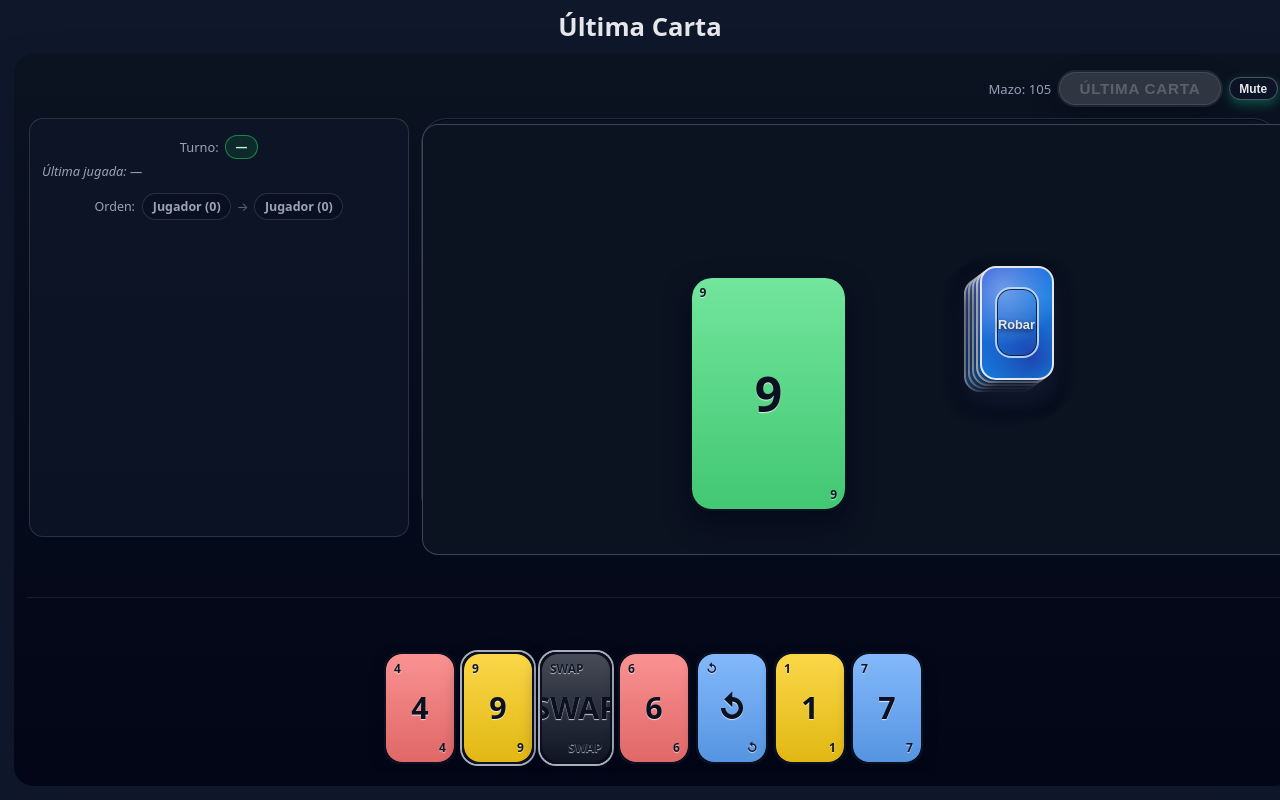
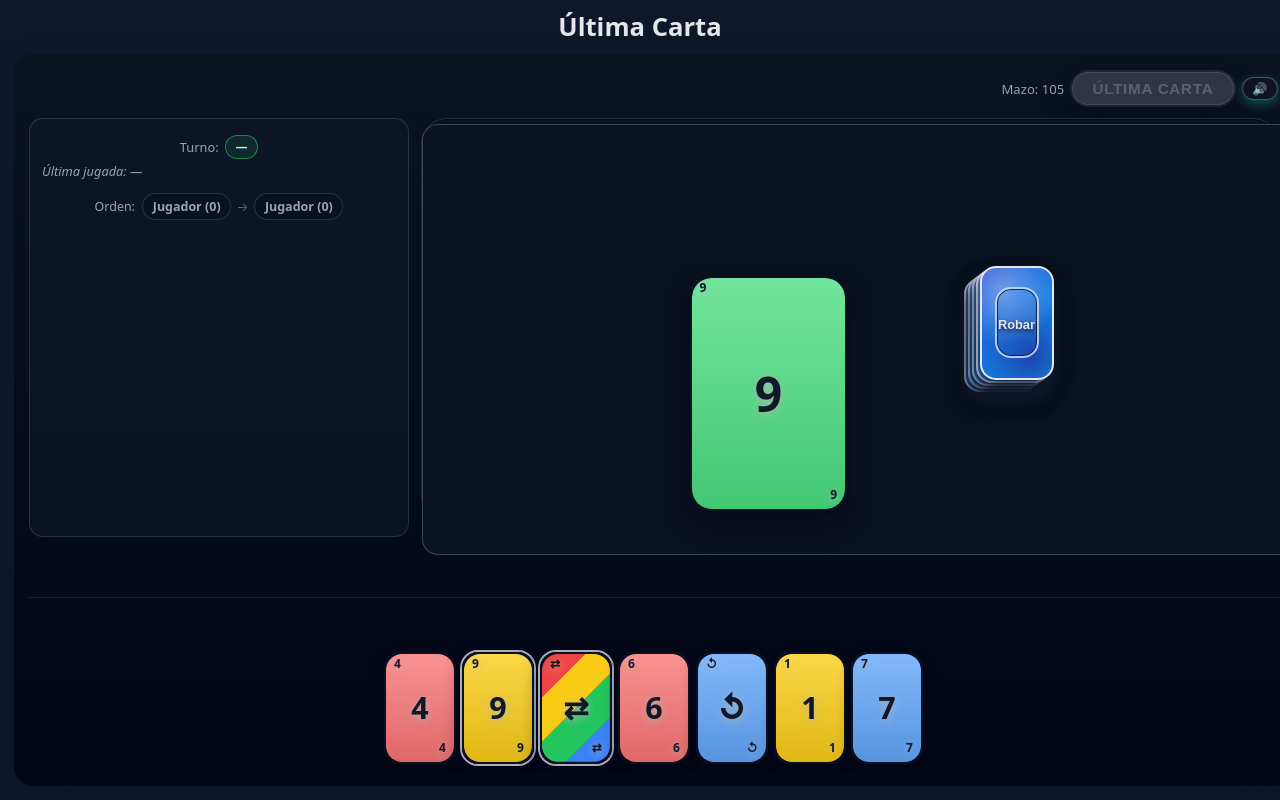
Before and after one commit to MariaPicazoSanchez/arquitecturaBase, a React (Vite) app in the folder client/games/uno/: page / in a window 1280 px wide. Built offline with nearby package versions, Linux system fonts and the light colour scheme.

Commit message:
detalles (falta subir la carta principal)

```diff
--- a/client/games/uno/src/components/Card.jsx
+++ b/client/games/uno/src/components/Card.jsx
@@ -60,18 +60,17 @@ export default function Card({
   isPlayable = false,
   isLastPlayed = false,
 }) {
-  const isWildValue = card.value === 'wild' || card.value === '+4';
-  const isPlusFour = card.value === '+4';
-  const isColorlessSpecial = card.color === 'wild';
+
+  const isColorlessSpecial = card.color === 'wild' || card.value === 'swap' || card.value === 'discard_all';
 
   let displayValue = card.value;
   if (card.value === 'skip') displayValue = '⏭';
   else if (card.value === 'reverse') displayValue = '↺';
-  else if (card.value === 'wild') displayValue = 'W';
+  else if (card.value === 'wild') displayValue = '★';
   else if (card.value === 'double') displayValue = 'x2';
-  else if (card.value === 'swap') displayValue = 'SWAP';
-  else if (card.value === 'discard_all') displayValue = 'ALL';
-  else if (card.value === 'skip_all') displayValue = 'SKIP';
+  else if (card.value === 'swap') displayValue = '⇄';
+  else if (card.value === 'discard_all') displayValue = '✖';
+  else if (card.value === 'skip_all') displayValue = '⦸';
 
   const classes = [
     'uno-card',
@@ -79,26 +78,18 @@ export default function Card({
     disabled && 'uno-card--disabled',
     isPlayable && 'uno-card--playable',
     isLastPlayed && 'uno-card--last-played',
-    isWildValue && 'uno-card--wild',
-    isPlusFour && 'uno-card--plus4',
+    (card.value === 'wild' || card.value === '+4') && 'uno-card--wild',
   ]
     .filter(Boolean)
     .join(' ');
 
   const baseColor = COLOR_MAP[card.color];
-  const solidColor = baseColor || (isColorlessSpecial ? '#111827' : '#e5e7eb');
 
   const rainbow =
   'linear-gradient(135deg, #ef4444 0 25%, #facc15 25% 50%, #22c55e 50% 75%, #3b82f6 75% 100%)';
-  const chosenSolid =
-    card.color && card.color !== 'wild' && COLOR_MAP[card.color]
-      ? `linear-gradient(90deg, ${COLOR_MAP[card.color]} 0 100%)`
-      : null;
 
-  const wildBar = chosenSolid ?? 'linear-gradient(90deg, #ef4444 0 25%, #facc15 25% 50%, #22c55e 50% 75%, #3b82f6 75% 100%)';
 
-  const innerStyle = isWildValue
-    ? isPlusFour
+  const innerStyle = isColorlessSpecial
     ? {
         backgroundColor: '#111827',
         backgroundImage: rainbow,
@@ -107,14 +98,7 @@ export default function Card({
         backgroundPosition: 'center',
       }
     : {
-          backgroundColor: '#111827',
-          backgroundImage: wildBar,
-          backgroundRepeat: 'no-repeat',
-          backgroundSize: '100% 10px',
-          backgroundPosition: 'top',
-        }
-    : {
-        backgroundColor: solidColor,
+        backgroundColor: baseColor || '#111827',
         backgroundImage:
           'linear-gradient(180deg, rgba(255,255,255,0.22), rgba(0,0,0,0.10))',
       };
--- a/client/games/uno/src/components/GameResultModal.jsx
+++ b/client/games/uno/src/components/GameResultModal.jsx
@@ -4,7 +4,6 @@ export default function GameResultModal({
   status,
   engine = null,
   onRestart,
-  onExit,
   isMultiplayer = false,
   rematch = null,
 }) {
@@ -50,14 +49,6 @@ export default function GameResultModal({
       ? Math.max(0, totalCount - readyCount)
       : null;
 
-  const handleExitClick = () => {
-    if (typeof onExit === 'function') {
-      onExit();
-      return;
-    }
-    if (window.history.length > 1) window.history.back();
-    else window.location.href = window.location.origin;
-  };
 
   return (
     <div className="uno-modal-backdrop">
@@ -92,9 +83,6 @@ export default function GameResultModal({
           >
             {isMultiplayer && isReady ? 'Listo' : 'Jugar otra vez'}
           </button>
-          <button className="uno-btn uno-btn--secondary" onClick={handleExitClick}>
-            Salir
-          </button>
         </div>
 
         {isMultiplayer && Number.isFinite(totalCount) && totalCount > 0 && (
--- a/client/games/uno/src/components/UnoGame.jsx
+++ b/client/games/uno/src/components/UnoGame.jsx
@@ -2049,7 +2049,7 @@ export default function UnoGame() {
                 aria-label={isMuted ? 'Activar sonido' : 'Silenciar'}
                 title={isMuted ? 'Activar sonido' : 'Silenciar'}
               >
-                {isMuted ? 'Unmute' : 'Mute'}
+                {isMuted ? '🔇' : '🔊'}
               </button>
             </div>
           </div>
--- a/client/games/uno/src/index.css
+++ b/client/games/uno/src/index.css
@@ -164,6 +164,11 @@ h1 {
   }
   .unoSideLeft {
     max-height: 210px;
+  }
+  .uno-card {
+    width: clamp(50px, 4vw, 70px);
+    height: clamp(80px, 6.5vw, 110px);
+    transform: translateY(-25px);
   }
 }
 
@@ -757,14 +762,14 @@ h1 {
   text-shadow: 0 1px 1px rgba(248, 250, 252, 0.7);
 }
 
-.uno-card--plus4 .uno-card__corner,
-.uno-card--plus4 .uno-card__center {
-  color: #f8fafc;
-  text-shadow: 0 2px 8px rgba(2, 6, 23, 0.85);
+.uno-card__corner,
+.uno-card__center {
+  color: #111827;
+  text-shadow: 0 2px 8px rgba(181, 181, 181, 0.85);
 }
 
 .uno-card__corner--tl {
-  top: 6px;
+  top: 1px;
   left: 8px;
 }
 
```
Also changed, not shown: 1 other file (tests, documents, lock files or other folders). Lines whose indentation alone changed are shown as unchanged.
